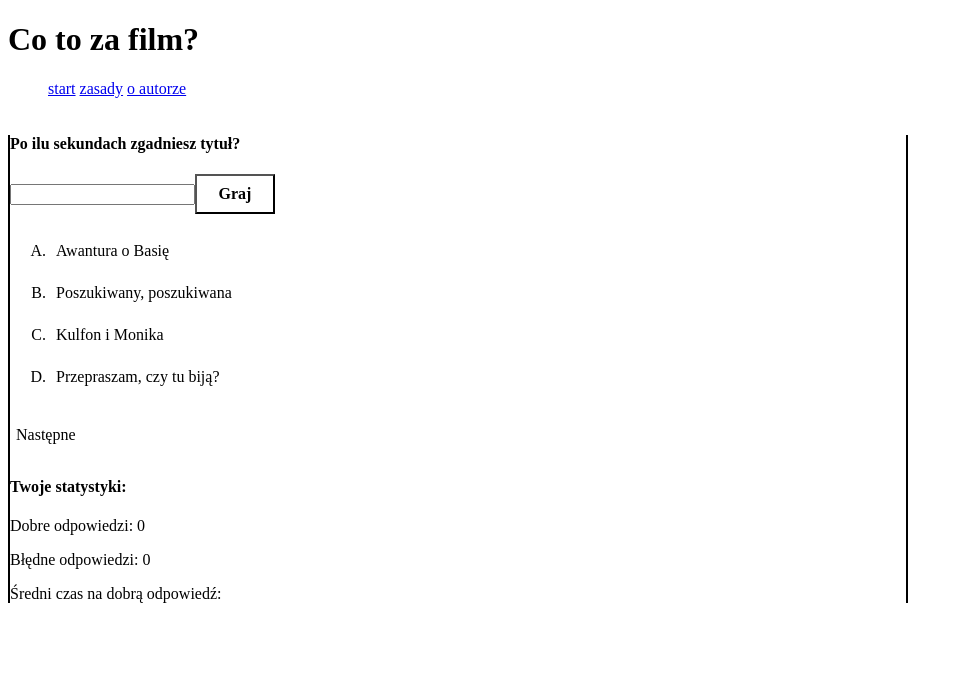
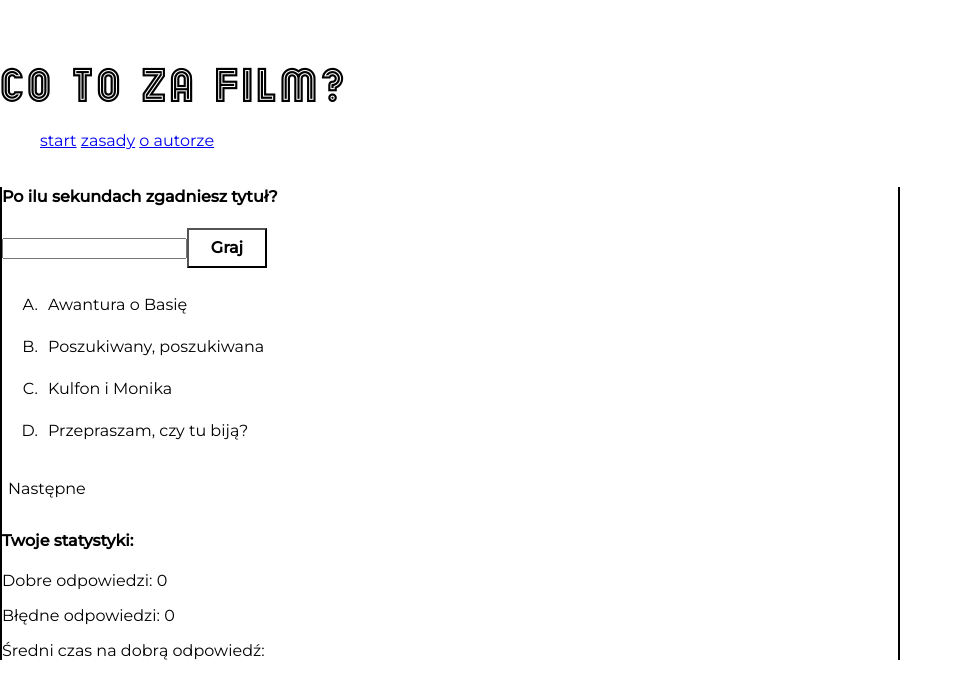
Before and after one commit to dariuszstawik/movie-challenge, a React app: page / in a window 1280 px wide. Shown: the whole page, without its empty margins (0-971 px from the left). Built offline with nearby package versions, Linux system fonts and the light colour scheme.

Commit message:
Add fonts and GlobalStyle

```diff
--- a/public/index.html
+++ b/public/index.html
@@ -9,6 +9,9 @@
       name="description"
       content="Web site created using create-react-app"
     />
+    <link rel="preconnect" href="https://fonts.googleapis.com">
+    <link rel="preconnect" href="https://fonts.gstatic.com" crossorigin>
+    <link href="https://fonts.googleapis.com/css2?family=Montserrat:wght@300;400;500&display=swap" rel="stylesheet">
     <link rel="apple-touch-icon" href="%PUBLIC_URL%/logo192.png" />
     <!--
       manifest.json provides metadata used when your web app is installed on a
--- /dev/null
+++ b/src/StyledComponents/GlobalStyle.js
@@ -0,0 +1,35 @@
+import { createGlobalStyle } from "styled-components";
+import ChicagoNeon from "./ChicagoNeon.woff";
+
+export const GlobalStyle = createGlobalStyle`
+
+@font-face {
+    font-family: "ChicagoNeon";
+    src: url(${ChicagoNeon}) format("woff");
+}
+
+html {
+    box-sizing: border-box;
+}
+
+body {
+width: 100vw;
+height: 100vh;
+font-family: "Montserrat";
+/* background-color: #675a55; */
+/* background-color: lightgray; */
+/* background-color: black; */
+margin:0;
+};
+
+h1{
+font-family: "ChicagoNeon";
+font-style: normal;
+font-weight: normal;
+font-size: 50px;
+margin-top: 5%;
+margin-bottom: 1%;
+letter-spacing: 3px;
+text-align: "left";
+}
+`;
--- a/src/components/atoms/Logo/StyledLogo.js
+++ b/src/components/atoms/Logo/StyledLogo.js
@@ -1,3 +1,13 @@
 import styled from "styled-components";
+import ChicagoNeon from ".//ChicagoNeon.woff";
 
-export const StyledLogo = styled.h1``;
+export const StyledLogo = styled.h1`
+  font-family: "ChicagoNeon";
+  font-style: normal;
+  font-weight: normal;
+  font-size: 50px;
+  margin-top: 5%;
+  margin-bottom: 1%;
+  letter-spacing: 3px;
+  text-align: "left";
+`;
--- a/src/components/organisms/Stats/index.js
+++ b/src/components/organisms/Stats/index.js
@@ -17,7 +17,6 @@ const Stats = () => {
     );
     let sum = 0;
     correctAnswearsArray.forEach(({ timeToAnswear }) => (sum += timeToAnswear));
-    // console.log(averageResponseTime);
     return isNaN(sum / correctAnswearsArray.length)
       ? ""
       : sum / correctAnswearsArray.length;
--- a/src/root/Root.js
+++ b/src/root/Root.js
@@ -1,9 +1,11 @@
 import React from "react";
 import Router from "../router/Router";
+import { GlobalStyle } from "../StyledComponents/GlobalStyle";
 
 const Root = () => {
   return (
     <>
+      <GlobalStyle />
       <Router />
     </>
   );
```
Also changed, not shown: src/components/organisms/AnswearsList/index.js (+0 -8 lines), src/StyledComponents/ChicagoNeon.woff (added), src/components/atoms/Logo/ChicagoNeon.woff (added).
